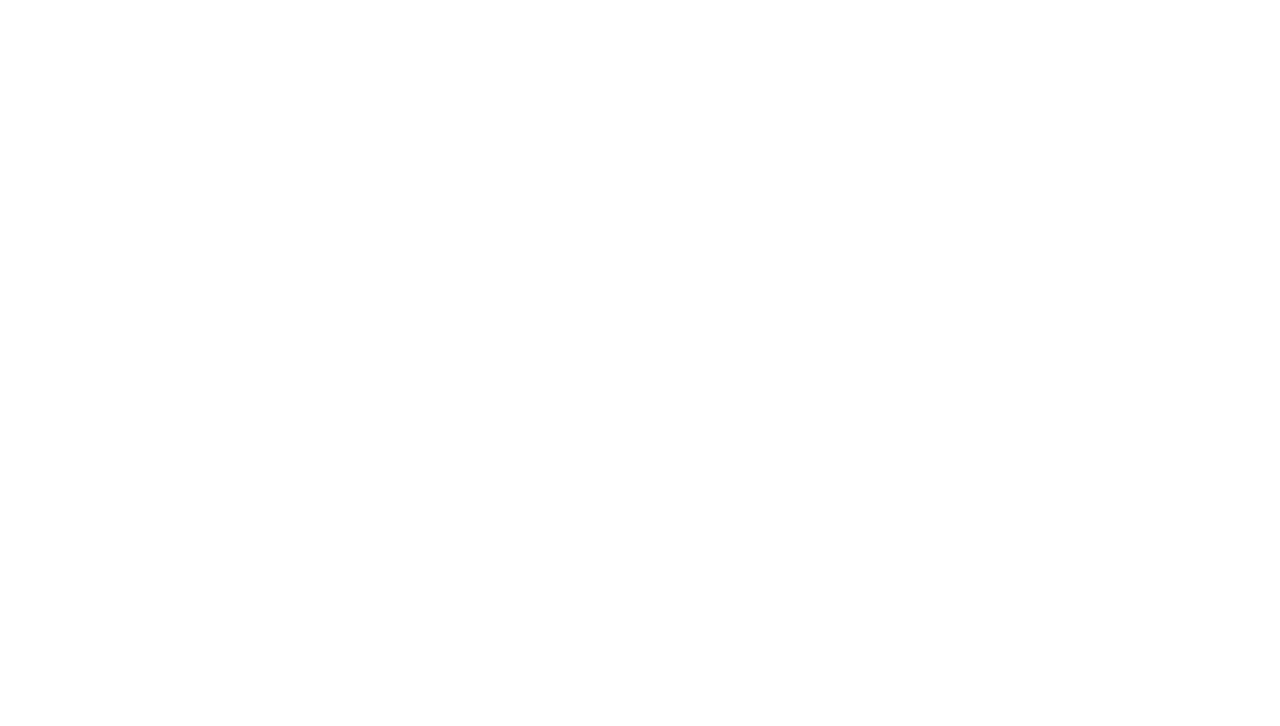
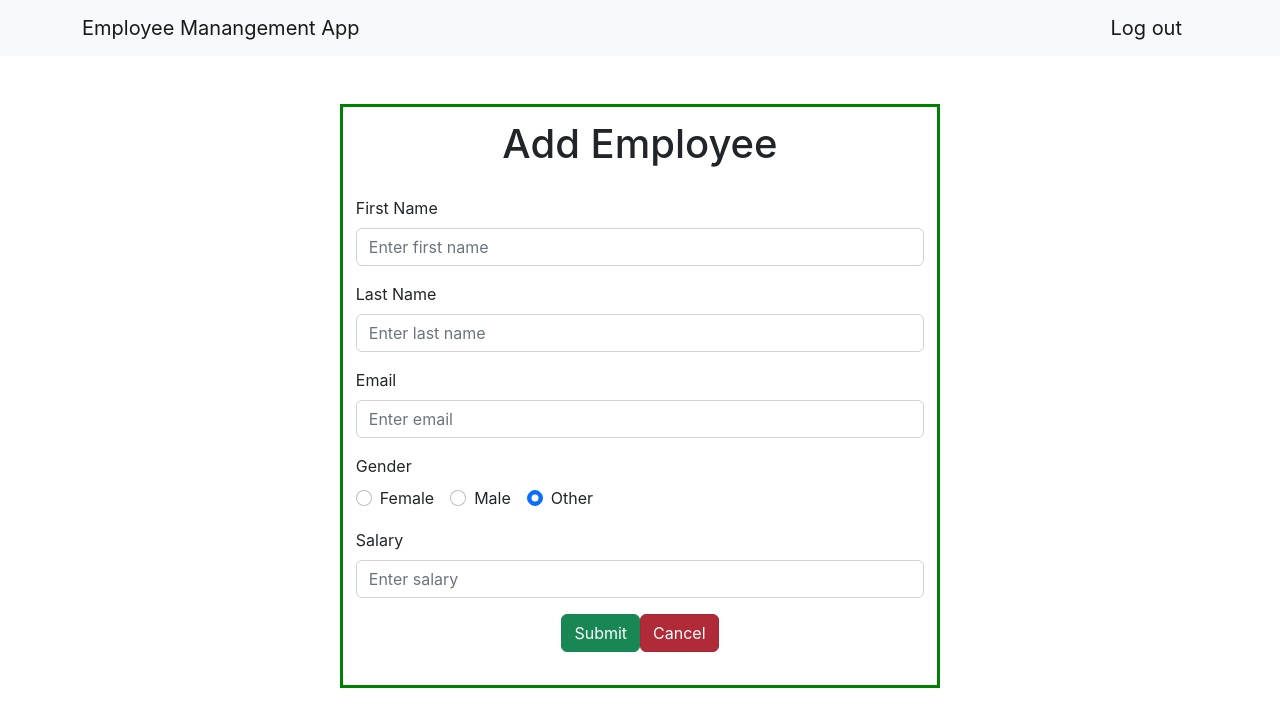
Before and after one commit to ivytsai2/101331867_comp3123_assignment2_reactjs, a React (Create React App) app: page /employees/add in a window 1280 px wide. Before the commit this address had no page. Shown: the top 726 px of the page. Built offline with nearby package versions, Linux system fonts and the light colour scheme.

Commit message:
get employee list, add employee, view employee

```diff
--- /dev/null
+++ b/src/AddEmployee.js
@@ -0,0 +1,148 @@
+import React, { Component } from 'react'
+import axiosAPI from './api'
+import EmployeeNavbar from './EmployeeNavbar'
+import Form from 'react-bootstrap/Form';
+import Button from 'react-bootstrap/Button';
+import { NavLink, Navigate } from 'react-router-dom';
+
+const form_style = {
+  padding: '1%',
+  border: 'solid green',
+  margin: 'auto',
+  width: '600px'
+}
+
+const center = {
+  paddingBottom: '20px',
+  textAlign: 'center'
+}
+
+export default class AddEmployee extends Component {
+  constructor(props) {
+    super(props)
+    this.state = {
+      fname: "",
+      lname: "",
+      email: "",
+      gender: "other",
+      salary: "",
+      addSuccess: false
+    }
+  }
+
+  onValueChange = (event) => {
+    this.setState({[event.target.name] : event.target.value})
+  }
+
+  onValueChangeNumeric = (event) => {
+    this.setState({[event.target.name] : event.target.value})
+    if (isNaN(this.state.salary) || this.state.salary < 0){
+      this.setState({salary: ""})
+    }
+  }
+
+  /*{
+    "first_name": "John",
+    "last_name": "Doe",
+    "email": "john@domain.com",
+    "gender": "male",
+    "salary": 500.59
+  }*/
+  addEmployee = (event) => {
+    event.preventDefault()
+    const empData = {
+      first_name: this.state.fname,
+      last_name: this.state.lname,
+      email: this.state.email,
+      gender: this.state.gender,
+      salary: this.state.salary
+    }
+    axiosAPI.post('/emp/employees', empData)
+    .then(res => {
+      this.setState({addSuccess: true})
+      console.log(res.data)
+    }).catch(error => {
+      this.setState({addSuccess: false})
+      console.log(error.response.data)
+      alert("Add Employee Failed... " + error.response.data.message)
+    })
+  }
+
+  render() {
+    return (
+      <>
+        <EmployeeNavbar/>
+        <br></br>
+        <Form style={form_style} onSubmit={(e) => this.addEmployee(e)}>
+          <h1 style={center}>Add Employee</h1>
+          <Form.Group className="mb-3">
+              <Form.Label>First Name</Form.Label>
+              <Form.Control
+              type="text"
+              placeholder="Enter first name"
+              name="fname"
+              required
+              onChange={(e) => this.onValueChange(e)}/>
+          </Form.Group>
+          <Form.Group className="mb-3">
+              <Form.Label>Last Name</Form.Label>
+              <Form.Control
+              type="text"
+              placeholder="Enter last name"
+              name="lname"
+              required
+              onChange={(e) => this.onValueChange(e)}/>
+          </Form.Group>
+          <Form.Group className="mb-3">
+              <Form.Label>Email</Form.Label>
+              <Form.Control
+              type="emial"
+              placeholder="Enter email"
+              name="email"
+              onChange={(e) => this.onValueChange(e)}/>
+          </Form.Group>
+          <Form.Group className="mb-3">
+            <Form.Label>Gender</Form.Label>
+            <div onChange={(e) => this.onValueChange(e)}>
+                <Form.Check
+                  inline
+                  label="Female"
+                  value="Female"
+                  name="gender"
+                  type="radio"
+                />
+                <Form.Check
+                  inline
+                  label="Male"
+                  value="Male"
+                  name="gender"
+                  type="radio"
+                />
+                <Form.Check
+                  inline
+                  label="Other"
+                  value="Other"
+                  name="gender"
+                  type="radio"
+                  defaultChecked
+                />
+              </div>
+          </Form.Group>
+          <Form.Group className="mb-3">
+              <Form.Label>Salary</Form.Label>
+              <Form.Control
+              type="text"
+              placeholder="Enter salary"
+              name="salary"
+              onChange={(e) => this.onValueChangeNumeric(e)}/>
+          </Form.Group>
+          <div style={center}>
+              <Button className="btn btn-success" type="submit">Submit</Button>
+              <NavLink className="btn btn-danger" to='/employees'>Cancel</NavLink>
+          </div>
+        </Form>
+        {this.state.addSuccess && <Navigate to='/employees' replace={true}/>}
+      </>
+    )
+  }
+}
--- a/src/App.js
+++ b/src/App.js
@@ -4,6 +4,8 @@ import { BrowserRouter, Route, Routes } from 'react-router-dom';
 import Login from './Login';
 import Signup from './Signup';
 import EmployeeList from './EmployeeList';
+import AddEmployee from './AddEmployee';
+import ViewEmployee from './ViewEmployee';
 
 function App() {
   return (
@@ -14,6 +16,8 @@ function App() {
               <Route path='/login' element={<Login/>}></Route>
               <Route path='/signup' element={<Signup/>}></Route>
               <Route path='/employees' element={<EmployeeList/>}></Route>
+              <Route path='/employees/add' element={<AddEmployee/>}></Route>
+              <Route path='/employees/:id' element={<ViewEmployee/>}></Route>
           </Routes>
       </BrowserRouter>
     </>
--- a/src/EmployeeList.js
+++ b/src/EmployeeList.js
@@ -1,9 +1,80 @@
 import React, { Component } from 'react'
+import axiosAPI from './api'
+import EmployeeNavbar from './EmployeeNavbar'
+import Container from 'react-bootstrap/Container'
+import Table from 'react-bootstrap/Table';
+import Button from 'react-bootstrap/Button';
+import { NavLink, Navigate } from 'react-router-dom';
 
 export default class EmployeeList extends Component {
+  constructor(props) {
+    super(props)
+    this.state = {
+      employeeList: [],
+      employee: {
+        fname: "",
+        lname: "",
+        email: "",
+        gender: "",
+        salary: ""
+      },
+      view: true
+    }
+  }
+
+  getEmployeeList = async() => {
+    axiosAPI.get('/emp/employees')
+    .then(res => {
+      console.log(res.data)
+      this.setState({employeeList: res.data})
+    }).catch(error => {
+      console.log(error.response.data)
+      alert("" + error.response.data.message)
+    })
+  }
+
+  componentDidMount = () => {
+    this.getEmployeeList()
+  }
+
   render() {
     return (
-      <div>EmployeeList</div>
+      <>
+        <EmployeeNavbar/>
+        <br></br>
+        <h2>Employee List</h2>
+        <NavLink className="btn btn-primary" to='/employees/add'>Add Employee</NavLink>
+        <Container>
+        <Table>
+          <thead>
+            <tr>
+              <th>First Name</th>
+              <th>Last Name</th>
+              <th>Email</th>
+              <th>Gender</th>
+              <th>Actions</th>
+            </tr>
+          </thead>
+          <tbody>
+            {
+              this.state.employeeList.map(emp=> (
+                <tr key={emp._id}>
+                  <th>{emp.first_name}</th>
+                  <th>{emp.last_name}</th>
+                  <th>{emp.email}</th>
+                  <th>{emp.gender}</th>
+                  <th>
+                    <Button className="btn btn-success">Update</Button>
+                    <Button className="btn btn-danger">Delete</Button>
+                    <NavLink className="btn btn-info" to={`/employees/${emp._id}`}>View</NavLink>
+                  </th>
+                </tr>
+              ))
+            }
+          </tbody>
+        </Table>
+      </Container>
+      </>
     )
   }
 }
--- /dev/null
+++ b/src/EmployeeNavbar.js
@@ -0,0 +1,19 @@
+import React, { Component } from 'react'
+import Container from 'react-bootstrap/Container';
+import Navbar from 'react-bootstrap/Navbar';
+
+export default class UserNavbar extends Component {
+  render() {
+    return (
+      <>
+        <Navbar bg="light" expand="lg">
+            <Container>
+                <Navbar.Brand href="/employees">Employee Manangement App</Navbar.Brand>
+                <Navbar.Brand href="/">Log out</Navbar.Brand>
+            </Container>
+        </Navbar>
+        <br></br>
+      </>
+    )
+  }
+}
--- a/src/Login.js
+++ b/src/Login.js
@@ -25,7 +25,8 @@ export default class Login extends Component {
         this.state = {
             username: '',
             password: '',
-            loginSuccess: false
+            loginSuccess: false,
+            token: ''
         }
     }
 
@@ -45,7 +46,7 @@ export default class Login extends Component {
         }
         axiosAPI.post('/user/login', userData)
         .then(res => {
-            this.setState({loginSuccess: true})
+            this.setState({loginSuccess: true, token: res.data.token})
             console.log(res.data)
         }).catch(error => {
             this.setState({loginSuccess: false})
@@ -86,7 +87,7 @@ export default class Login extends Component {
                     </div>
                 </Form>
                 <Container>Don't have an account? <NavLink to='/signup'>Sign up</NavLink> here</Container>
-                {this.state.loginSuccess && <Navigate to='/employees' replace={true}></Navigate>}
+                {this.state.loginSuccess && <Navigate to='/employees' replace={true} state={{token: this.state.token}}/>}
             </>
         )
     }
--- a/src/Signup.js
+++ b/src/Signup.js
@@ -50,7 +50,7 @@ export default class Signup extends Component {
             alert(res.data.message)
         }).catch(error => {
             console.log(error.response.data)
-            alert("Sign Up Failed! " + error.response.data.message)
+            alert("Sign Up Failed... " + error.response.data.message)
         })
     }
 
@@ -82,7 +82,7 @@ export default class Signup extends Component {
                     <Form.Label>Password</Form.Label>
                     <Form.Control
                     type="password"
-                    placeholder="Password"
+                    placeholder="Enter password"
                     name="password"
                     required
                     onChange={(e) => this.onValueChange(e)}/>
--- /dev/null
+++ b/src/ViewEmployee.js
@@ -0,0 +1,62 @@
+import React, { useEffect, useState } from 'react'
+import axiosAPI from './api'
+import { useParams, useNavigate } from 'react-router-dom'
+import Container from "react-bootstrap/Container";
+import Row from "react-bootstrap/Row";
+import Card from "react-bootstrap/Card";
+import Button from "react-bootstrap/Button";
+import EmployeeNavbar from './EmployeeNavbar'
+
+export default function ViewEmployee() {
+    const empData = {
+        id: "",
+        first_name: "",
+        last_name: "",
+        email: "",
+        gender: "",
+        salary: ""
+    }
+    const empId = useParams()
+    const navigate = useNavigate()
+    const [employee, setEmployee] = useState(empData)
+
+    useEffect(() => {
+        const getEmployee = () => {
+            axiosAPI.get(`emp/employees/${empId.id}`)
+            .then((res) => {
+                console.log(res.data)
+                if (res.data.length === 0) {
+                    navigate("/employees");
+                } else {
+                    setEmployee(res.data);
+                }
+            }).catch(error => {
+                console.log(error.response.data)
+                alert("" + error.response.data.message)
+            });
+        };
+        getEmployee();
+      }, [navigate, empId.id]);
+
+    return (
+        <>
+        <EmployeeNavbar/>
+        <br></br>
+        <h2>Employee Details</h2>
+        <Container>
+            <Card>
+                <Card.Body>
+                    <Row as={Card.Title}>First Name: {employee.first_name}</Row>
+                    <Row as={Card.Title}>Last Name: {employee.last_name}</Row>
+                    <Row as={Card.Title}>Email: {employee.email}</Row>
+                    <Row as={Card.Title}>Gender: {employee.gender}</Row>
+                    <Row as={Card.Title}>Salary: ${employee.salary}</Row>
+                </Card.Body>
+            </Card>
+        </Container>
+        <Button onClick={() => {navigate("/employees");}}>
+            Back to Employee List
+        </Button>
+        </>
+    )
+}
```
